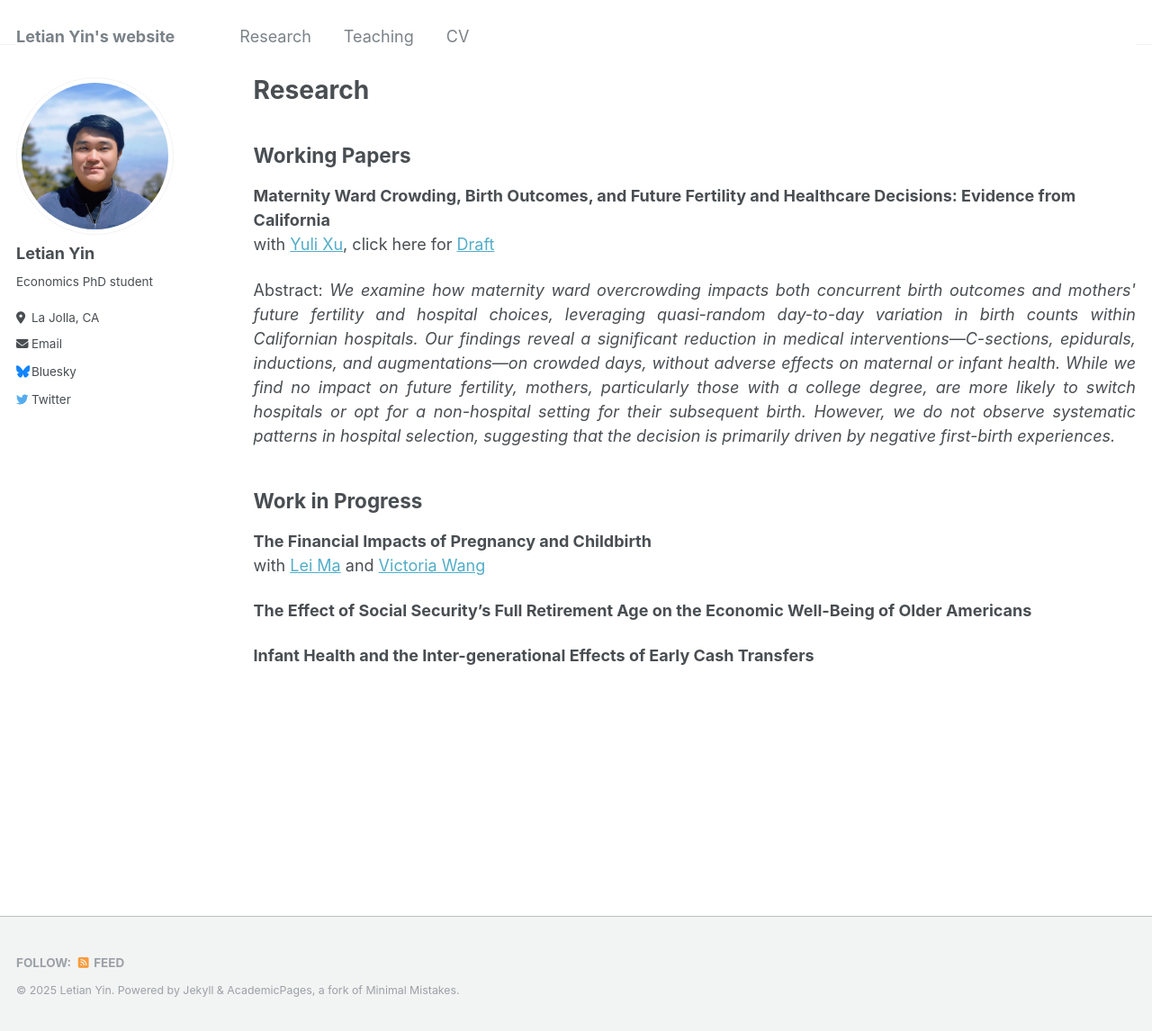
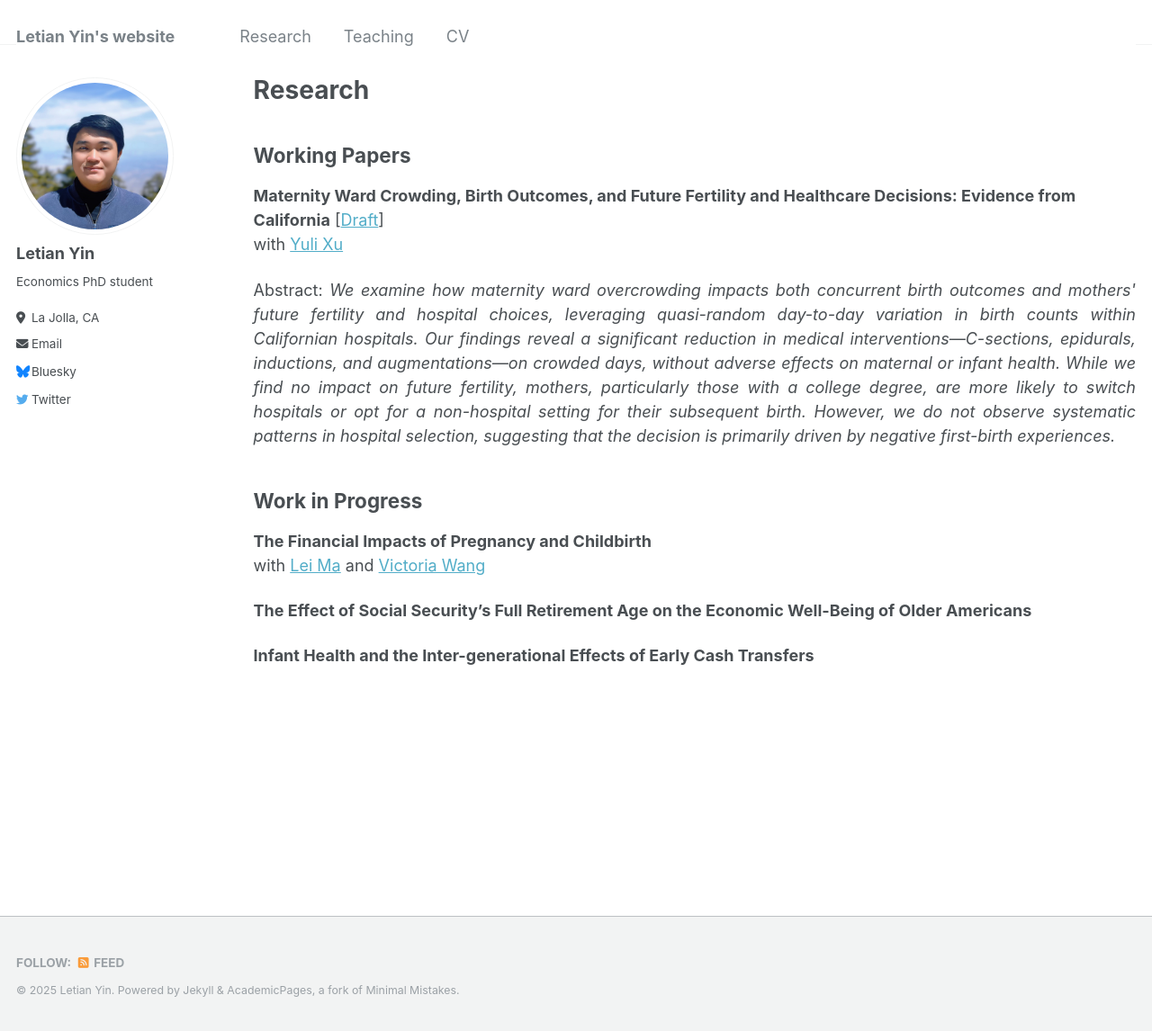
Before and after one commit to letian-yin/letian-yin.github.io, a Jekyll site: the page built from _pages/research.md, in a window 1280 px wide and 1146 px high. Shown: the whole window at 90% size. Built offline with Jekyll 4.4.1, drawn with Linux system fonts in a browser that asks for light colours.

Commit message:
Update research.md

```diff
--- a/_pages/research.md
+++ b/_pages/research.md
@@ -5,8 +5,8 @@ permalink: /research/
 author_profile: true
 ---
 ## Working Papers
-**Maternity Ward Crowding, Birth Outcomes, and Future Fertility and Healthcare Decisions: Evidence from California** \
-with [Yuli Xu](https://sites.google.com/view/yulixu-econ), click here for [Draft](https://dx.doi.org/10.2139/ssrn.5036978)
+**Maternity Ward Crowding, Birth Outcomes, and Future Fertility and Healthcare Decisions: Evidence from California** [[Draft](https://dx.doi.org/10.2139/ssrn.5036978)] \
+with [Yuli Xu](https://sites.google.com/view/yulixu-econ)
 <p align="justify">
 Abstract: <em>We examine how maternity ward overcrowding impacts both concurrent birth outcomes and mothers' future fertility and hospital choices, leveraging quasi-random day-to-day variation in birth counts within Californian hospitals. Our findings reveal a significant reduction in medical interventions—C-sections, epidurals, inductions, and augmentations—on crowded days, without adverse effects on maternal or infant health. While we find no impact on future fertility, mothers, particularly those with a college degree, are more likely to switch hospitals or opt for a non-hospital setting for their subsequent birth. However, we do not observe systematic patterns in hospital selection, suggesting that the decision is primarily driven by negative first-birth experiences.</em>
 </p>
```
